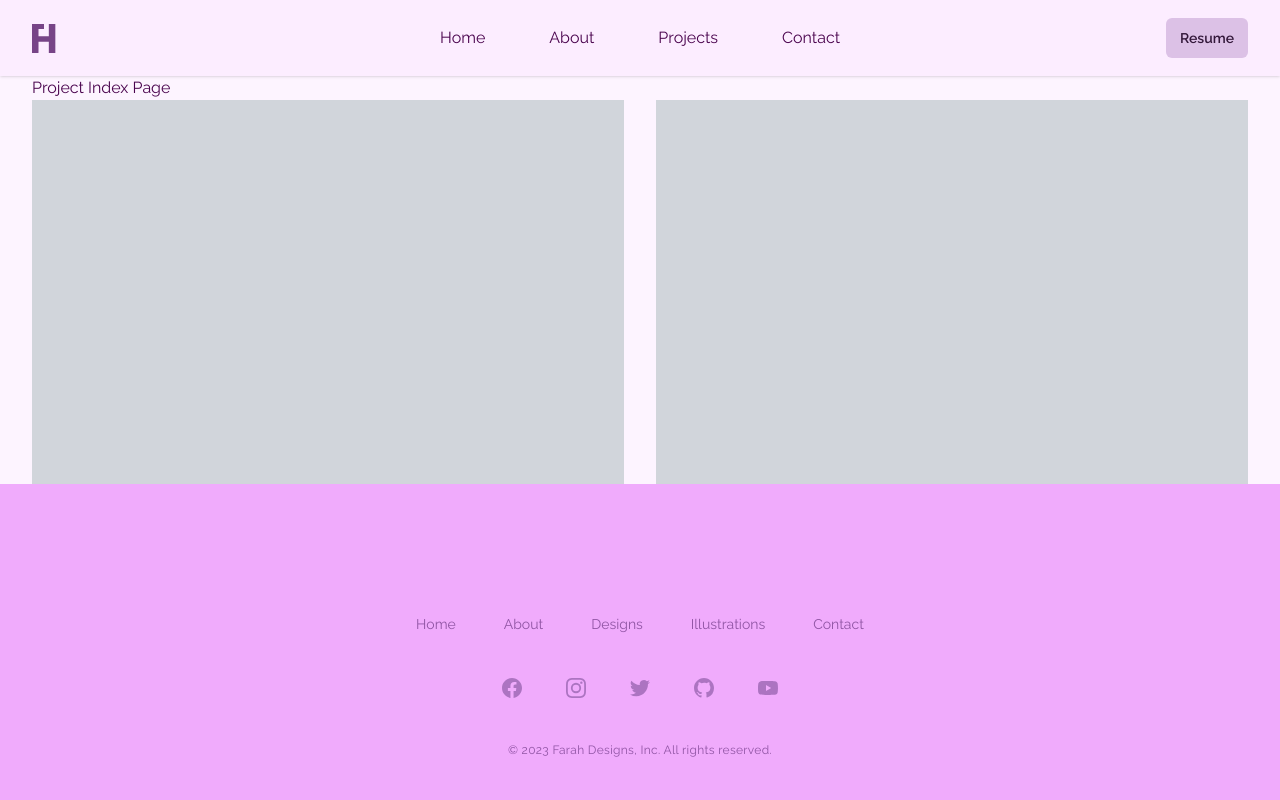
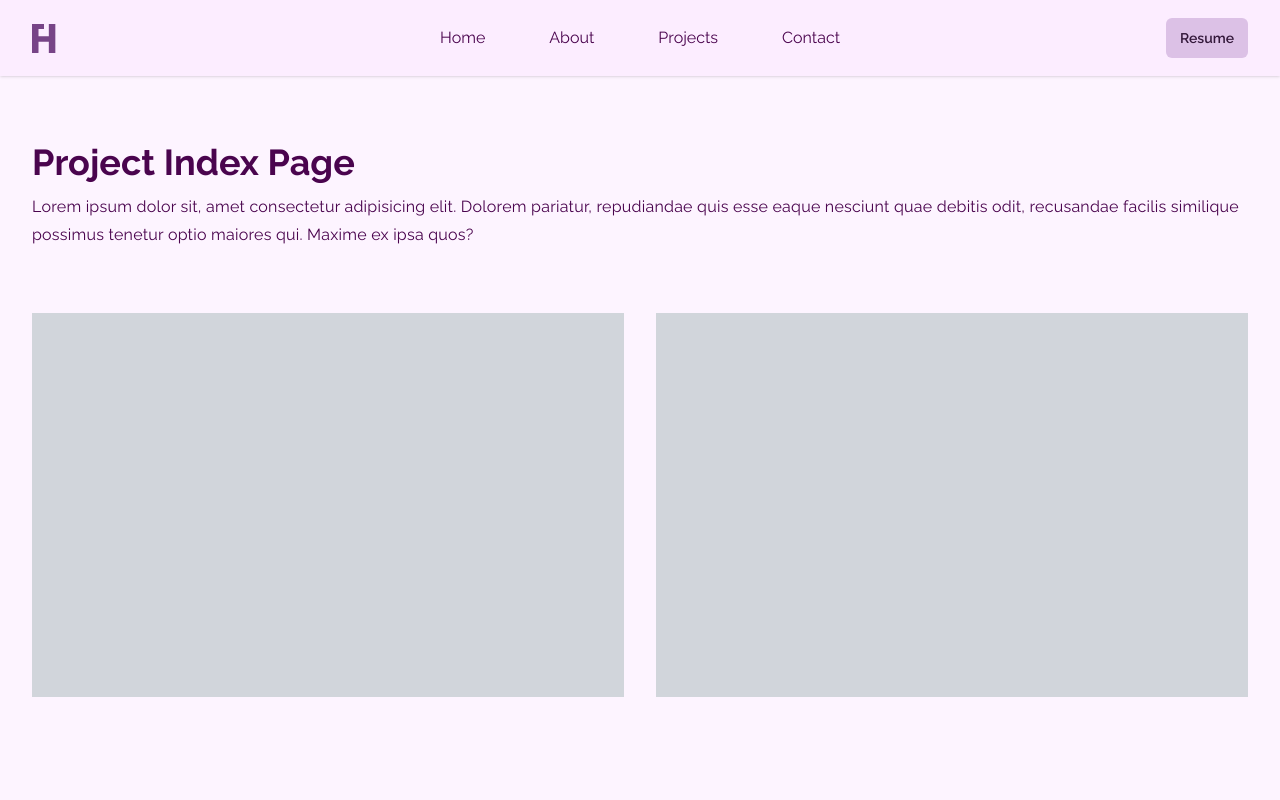
Before and after one commit to Justin-Bento/farah-hakimpour, a Next.js app: page /projects in a window 1280 px wide. Shown: the top 800 px of the page. Built offline with nearby package versions, Linux system fonts and the light colour scheme.

Commit message:
created an outline for projects section

```diff
--- a/src/pages/projects/index.tsx
+++ b/src/pages/projects/index.tsx
@@ -6,9 +6,10 @@ export default function ProjectsIndex() {
   return (
     <>
       <Appbar />
-      <main className="wrapper">
-        <section className="">
-          <h1 className="">Project Index Page</h1>
+      <main className="mb-32 wrapper">
+        <section className="my-16 space-y-2">
+          <h1 className="font-bold display-small">Project Index Page</h1>
+          <p className="tracking-[0.015rem] body-large">Lorem ipsum dolor sit, amet consectetur adipisicing elit. Dolorem pariatur, repudiandae quis esse eaque nesciunt quae debitis odit, recusandae facilis similique possimus tenetur optio maiores qui. Maxime ex ipsa quos?</p>
         </section>
         <section className="grid grid-cols-1 gap-8 md:grid-cols-2" aria-label="project-category">
           <Link href="/projects/designs" className="w-full transition-all bg-gray-300 hover:cursor-pointer hover:bg-gray-300/60 h-96" aria-label="design-project-category">&nbsp;</Link>
```
